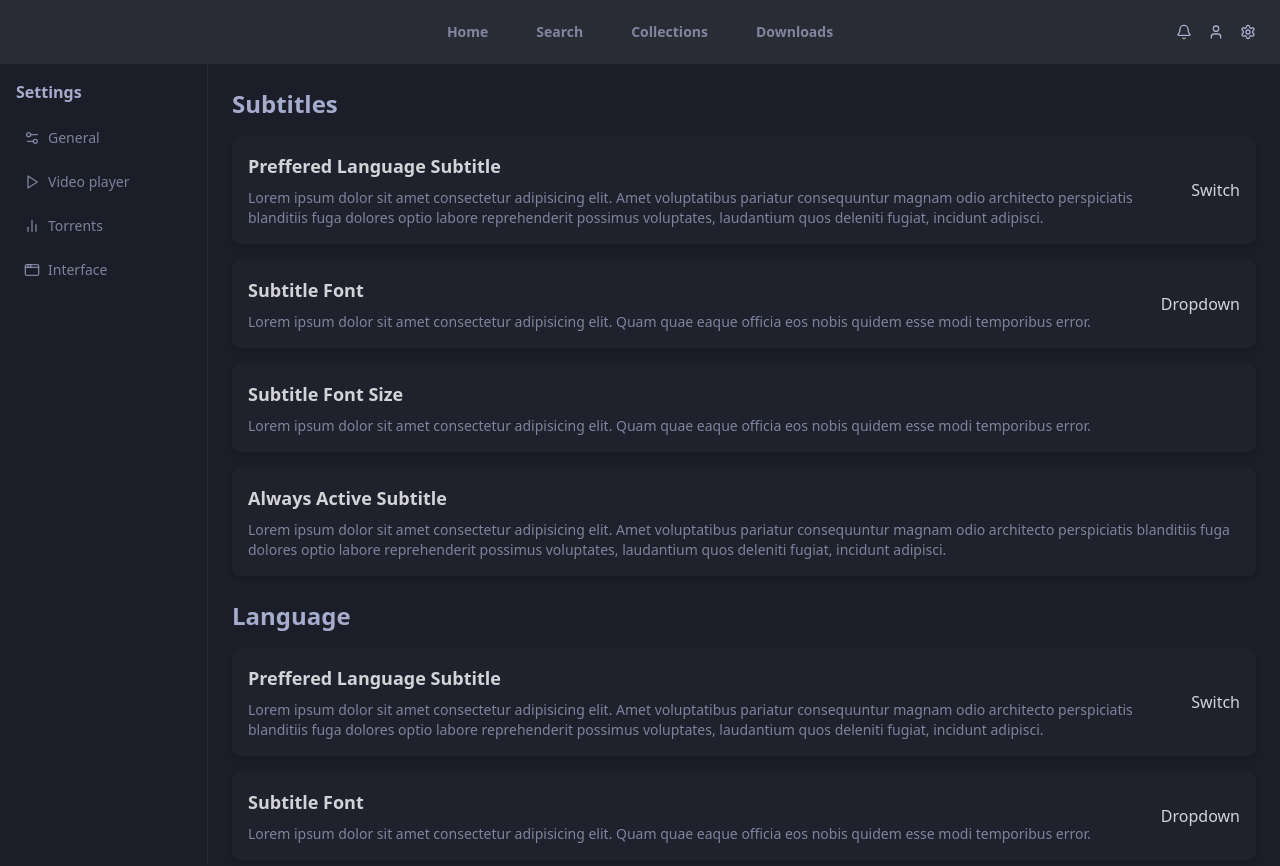
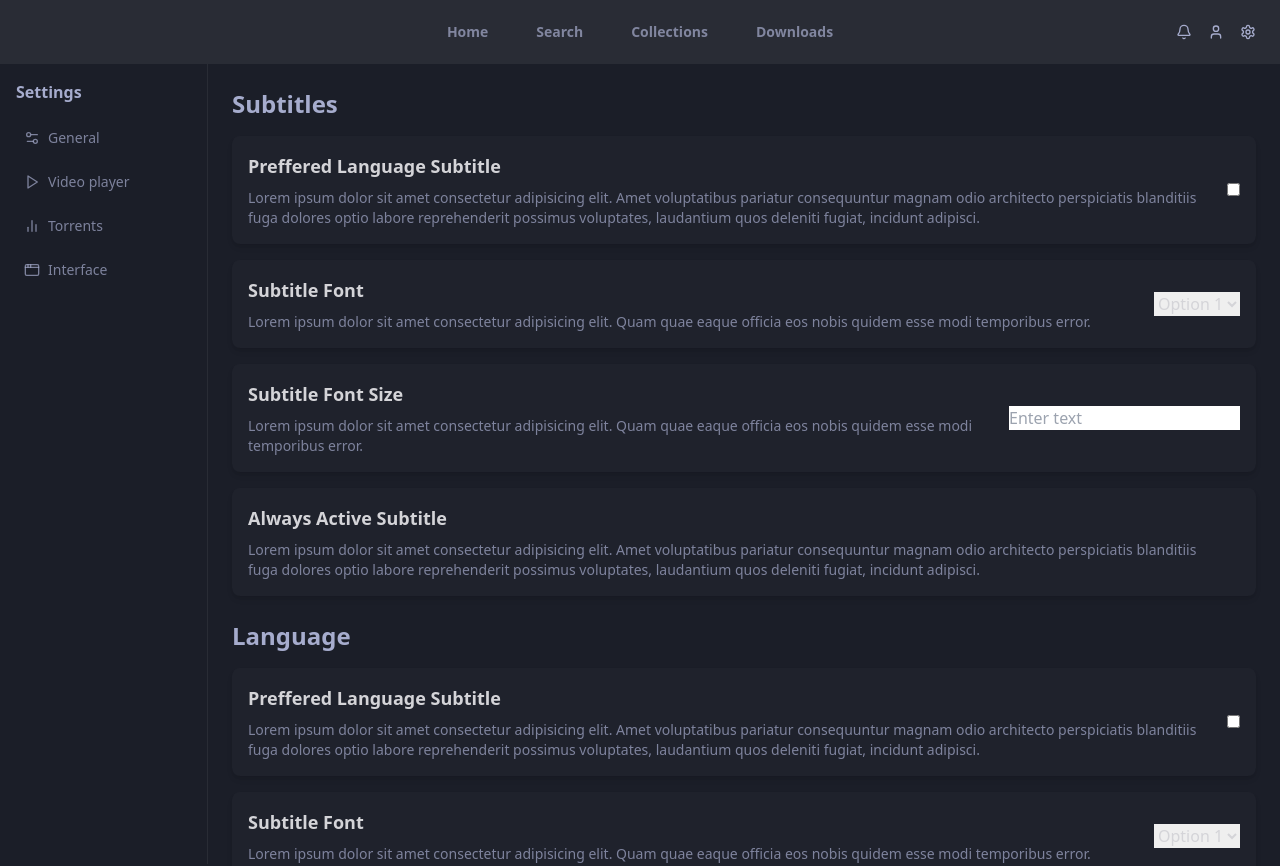
Before and after one commit to yerovyespitia/seijaku, a React (Vite) app: page /settings in a window 1280 px wide. Shown: the top 866 px of the page. Built offline with nearby package versions, Linux system fonts and the light colour scheme.

Commit message:
refactor: add renderComponent

```diff
--- a/src/components/CardSettings.tsx
+++ b/src/components/CardSettings.tsx
@@ -9,26 +9,27 @@ export const CardSettings = ({ title }: CardSettingsProps) => {
       title: 'Preffered language subtitle',
       description:
         'Lorem ipsum dolor sit amet consectetur adipisicing elit. Amet voluptatibus pariatur consequuntur magnam odio architecto perspiciatis blanditiis fuga dolores optio labore reprehenderit possimus voluptates, laudantium quos deleniti fugiat, incidunt adipisci.',
-      action: 'Switch',
+      component: 'Switch',
     },
     {
       id: 2,
       title: 'Subtitle font',
       description:
         'Lorem ipsum dolor sit amet consectetur adipisicing elit. Quam quae eaque officia eos nobis quidem esse modi temporibus error.',
-      action: 'Dropdown',
+      component: 'Dropdown',
     },
     {
       id: 3,
       title: 'Subtitle font size',
       description:
         'Lorem ipsum dolor sit amet consectetur adipisicing elit. Quam quae eaque officia eos nobis quidem esse modi temporibus error.',
+      component: 'Input',
     },
     {
       id: 4,
       title: 'Always active subtitle',
       description:
-        ' Lorem ipsum dolor sit amet consectetur adipisicing elit. Amet voluptatibus pariatur consequuntur magnam odio architecto perspiciatis blanditiis fuga dolores optio labore reprehenderit possimus voluptates, laudantium quos deleniti fugiat, incidunt adipisci.',
+        'Lorem ipsum dolor sit amet consectetur adipisicing elit. Amet voluptatibus pariatur consequuntur magnam odio architecto perspiciatis blanditiis fuga dolores optio labore reprehenderit possimus voluptates, laudantium quos deleniti fugiat, incidunt adipisci.',
     },
   ]
 
@@ -39,7 +40,7 @@ export const CardSettings = ({ title }: CardSettingsProps) => {
       </section>
 
       <div className='flex flex-col gap-4'>
-        {information.map(({ id, title, description, action }) => (
+        {information.map(({ id, title, description, component }) => (
           <section
             className='bg-sd/30 p-4 rounded-lg shadow-md flex justify-between items-center gap-6'
             key={id}
@@ -48,11 +49,41 @@ export const CardSettings = ({ title }: CardSettingsProps) => {
               <h2 className='text-lg capitalize font-semibold'>{title}</h2>
               <p className='text-sm text-txtGray/70 pt-2'>{description}</p>
             </div>
-            {action === 'Switch' && <p>Switch</p>}
-            {action === 'Dropdown' && <p>Dropdown</p>}
+            <div>{renderComponent(component)}</div>
           </section>
         ))}
       </div>
     </>
   )
 }
+
+const renderComponent = (componentType?: string) => {
+  switch (componentType) {
+    case 'Switch':
+      return (
+        <input
+          type='checkbox'
+          className='toggle-switch'
+        />
+      )
+    case 'Dropdown':
+      return (
+        <select className='dropdown'>
+          <option value='option1'>Option 1</option>
+          <option value='option2'>Option 2</option>
+        </select>
+      )
+    case 'Button':
+      return <button className='btn'>Click Me</button>
+    case 'Input':
+      return (
+        <input
+          type='text'
+          className='input'
+          placeholder='Enter text'
+        />
+      )
+    default:
+      return null
+  }
+}
```
